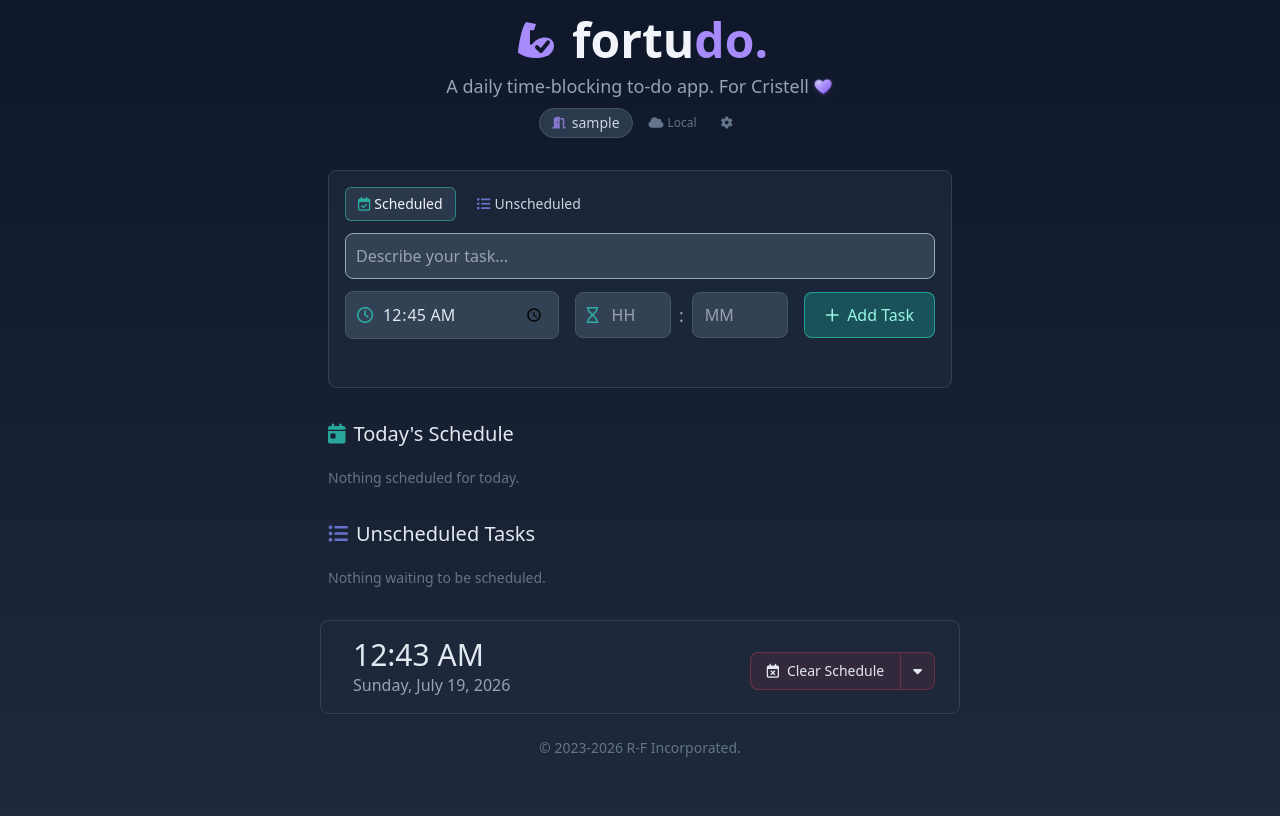
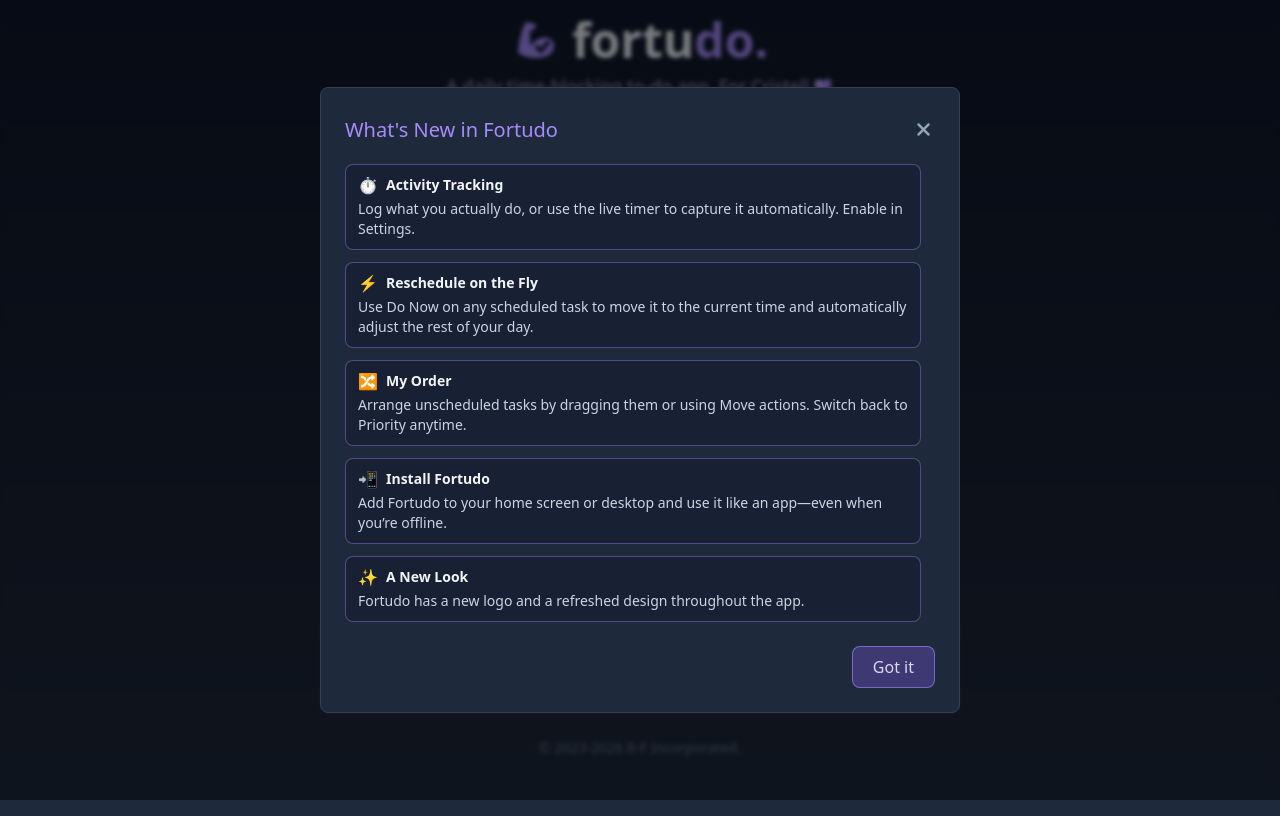
Before and after one commit to iconix/fortudo, a website with bundled scripts: page public/index.html in a window 1280 px wide. Both pictures are taken after typing "Sample" into the empty fields and a click on the button "Enter Room". Built offline with nearby package versions, Linux system fonts and the light colour scheme.

Commit message:
Update release announcement and hide overlap repair (#99)
Refresh and enable the release announcement, polish its presentation, and temporarily hide overlap repair.

```diff
--- a/public/css/custom.css
+++ b/public/css/custom.css
@@ -109,7 +109,47 @@ button:focus-visible {
     background: rgba(148, 163, 184, 0.86);
 }
 
+#custom-alert-modal.custom-alert-modal--wide {
+    -webkit-backdrop-filter: blur(2px);
+    backdrop-filter: blur(2px);
+}
+
+#custom-alert-modal.custom-alert-modal--wide > div {
+    width: min(40rem, calc(100% - 1.5rem));
+    max-width: 40rem;
+}
+
+.whats-new-scroll-area {
+    max-height: min(58vh, 24rem);
+    scrollbar-gutter: stable;
+    scrollbar-width: thin;
+    scrollbar-color: rgba(167, 139, 250, 0.78) rgba(51, 65, 85, 0.35);
+}
+
+.whats-new-scroll-area::-webkit-scrollbar {
+    width: 8px;
+}
+
+.whats-new-scroll-area::-webkit-scrollbar-track {
+    background: rgba(51, 65, 85, 0.35);
+    border-radius: 9999px;
+}
+
+.whats-new-scroll-area::-webkit-scrollbar-thumb {
+    background: rgba(139, 92, 246, 0.72);
+    border-radius: 9999px;
+    border: 2px solid rgba(30, 41, 59, 0.9);
+}
+
+.whats-new-scroll-area::-webkit-scrollbar-thumb:hover {
+    background: rgba(167, 139, 250, 0.9);
+}
+
 @media (min-width: 640px) {
+    .whats-new-scroll-area {
+        max-height: min(65vh, 32rem);
+    }
+
     .settings-scroll-area {
         padding-right: 0.25rem;
     }
--- a/public/js/activities/insights-renderer.js
+++ b/public/js/activities/insights-renderer.js
@@ -4,6 +4,7 @@ import {
     extractDateFromDateTime,
     extractTimeFromDateTime
 } from '../utils.js';
+import { ACTIVITY_OVERLAP_REPAIR_ENABLED } from '../feature-flags.js';
 import { getActivityState, getRunningActivity } from './manager.js';
 import { renderActivities } from './renderer.js';
 import { buildInsightsModel } from './insights-model.js';
@@ -261,13 +262,20 @@ function renderShowMoreButton(hiddenCount) {
     listContainer.append(button);
 }
 
-function renderActivityLogActions(model) {
+function renderActivityLogActions(
+    model,
+    { overlapRepairEnabled = ACTIVITY_OVERLAP_REPAIR_ENABLED } = {}
+) {
     const logContainer = document.getElementById('insights-activity-log');
     if (!logContainer) {
         return;
     }
 
     logContainer.querySelector('[data-activity-log-actions]')?.remove();
+
+    if (!overlapRepairEnabled) {
+        return;
+    }
 
     const hasOverlaps = model.activityLogIssues.some((issue) => issue.type === 'overlap');
     if (!hasOverlaps) {
@@ -305,7 +313,7 @@ function renderActivityLog(model, activityRenderOptions = {}) {
         heading.textContent = 'Activity Log';
     }
 
-    renderActivityLogActions(model);
+    renderActivityLogActions(model, activityRenderOptions);
 
     if (model.activityLog.length === 0) {
         listContainer.innerHTML = `<div class="rounded-lg border border-slate-700 bg-slate-950/60 px-3 py-4 text-sm text-slate-400">
--- a/public/js/app.js
+++ b/public/js/app.js
@@ -88,7 +88,7 @@ import {
     waitForIdleSync
 } from './sync-manager.js';
 import { COUCHDB_URL } from './config.js';
-import { ACTIVITIES_ANNOUNCEMENT_ENABLED } from './feature-flags.js';
+import { WHATS_NEW_ANNOUNCEMENT_ENABLED } from './feature-flags.js';
 import { registerServiceWorker } from './sw-register.js';
 
 /** @type {AbortController|null} */
@@ -164,7 +164,7 @@ async function initAndBootApp(roomCode) {
     syncActivitiesUI(isActivitiesEnabled());
     void (async () => {
         const activitiesEnabled = isActivitiesEnabled();
-        await maybeShowWhatsNew({ announcementEnabled: ACTIVITIES_ANNOUNCEMENT_ENABLED });
+        await maybeShowWhatsNew({ announcementEnabled: WHATS_NEW_ANNOUNCEMENT_ENABLED });
         await maybeShowOnboarding({ activitiesEnabled, signal });
     })();
 
--- a/public/js/feature-flags.js
+++ b/public/js/feature-flags.js
@@ -1,4 +1,5 @@
 /**
  * Static feature flags for release controls that should not be overwritten by deploy config.
  */
-export const ACTIVITIES_ANNOUNCEMENT_ENABLED = false;
+export const WHATS_NEW_ANNOUNCEMENT_ENABLED = true;
+export const ACTIVITY_OVERLAP_REPAIR_ENABLED = false;
--- a/public/js/modal-manager.js
+++ b/public/js/modal-manager.js
@@ -99,11 +99,19 @@ export function hideCustomAlert() {
     resolveCustomAlert = null;
 }
 
-export function showCustomAlert(title, message, theme = 'violet') {
+export function showCustomAlert(
+    title,
+    message,
+    theme = 'violet',
+    actionLabel = 'OK',
+    layout = 'default'
+) {
     if (customAlertTitle && customAlertMessage && customAlertModal && okCustomAlertButton) {
         hideCustomAlert();
+        customAlertModal.classList.toggle('custom-alert-modal--wide', layout === 'wide');
         customAlertTitle.textContent = title;
         renderCustomAlertMessage(message);
+        okCustomAlertButton.textContent = actionLabel;
         setModalTheme(customAlertModal, customAlertTitle, okCustomAlertButton, theme);
         customAlertModal.classList.remove('hidden');
         const handleEscape = (event) => {
--- a/public/js/whats-new.js
+++ b/public/js/whats-new.js
@@ -1,32 +1,39 @@
 import { showCustomAlert } from './modal-manager.js';
 
-export const WHATS_NEW_KEY = 'fortudo-whats-new-activities-v1';
+export const WHATS_NEW_KEY = 'fortudo-whats-new-v1';
 
 const WHATS_NEW_TITLE = "What's New in Fortudo";
 const WHATS_NEW_FEATURES = [
     {
-        title: 'Activity Logging',
-        body: 'Track what you actually do alongside your plan.'
+        emoji: '⏱️',
+        title: 'Activity Tracking',
+        body: 'Log what you actually do, or use the live timer to capture it automatically. Enable in Settings.'
     },
     {
-        title: 'Live Timer',
-        body: 'Start and stop capture with automatic activity logging.'
+        emoji: '⚡',
+        title: 'Reschedule on the Fly',
+        body: 'Use Do Now on any scheduled task to move it to the current time and automatically adjust the rest of your day.'
     },
     {
-        title: 'Insights View',
-        body: 'Compare plan vs actual with timelines and trend day cards.'
+        emoji: '🔀',
+        title: 'My Order',
+        body: 'Arrange unscheduled tasks by dragging them or using Move actions. Switch back to Priority anytime.'
+    },
+    {
+        emoji: '📲',
+        title: 'Install Fortudo',
+        body: 'Add Fortudo to your home screen or desktop and use it like an app—even when you’re offline.'
+    },
+    {
+        emoji: '✨',
+        title: 'A New Look',
+        body: 'Fortudo has a new logo and a refreshed design throughout the app.'
     }
 ];
 
 function createWhatsNewMessage() {
     const container = document.createElement('div');
-    container.className = 'space-y-4';
-
-    const intro = document.createElement('p');
-    intro.dataset.whatsNewIntro = 'true';
-    intro.className = 'text-sm leading-6 text-slate-300';
-    intro.textContent = 'Activities are ready to try. Here is what changed:';
-    container.appendChild(intro);
+    container.className = 'whats-new-scroll-area overflow-y-auto pr-1';
 
     const list = document.createElement('ul');
     list.className = 'space-y-3';
@@ -34,14 +41,24 @@ function createWhatsNewMessage() {
     WHATS_NEW_FEATURES.forEach((feature) => {
         const item = document.createElement('li');
         item.dataset.whatsNewFeature = 'true';
-        item.className = 'rounded-lg border border-sky-400/20 bg-slate-900/40 px-3 py-2.5 text-sm';
+        item.className =
+            'rounded-lg border border-violet-400/40 bg-slate-900/40 px-3 py-2.5 text-sm';
 
         const title = document.createElement('div');
-        title.className = 'font-semibold text-slate-100';
-        title.textContent = feature.title;
+        title.className = 'flex items-center gap-2 font-semibold text-slate-100';
+
+        const emoji = document.createElement('span');
+        emoji.dataset.whatsNewFeatureEmoji = 'true';
+        emoji.className = 'shrink-0 text-base leading-none';
+        emoji.setAttribute('aria-hidden', 'true');
+        emoji.textContent = feature.emoji;
+
+        const titleText = document.createElement('span');
+        titleText.textContent = feature.title;
+        title.append(emoji, titleText);
 
         const body = document.createElement('div');
-        body.className = 'mt-1 leading-5 text-slate-400';
+        body.className = 'mt-1 leading-5 text-slate-300';
         body.textContent = feature.body;
 
         item.append(title, body);
@@ -53,7 +70,7 @@ function createWhatsNewMessage() {
 }
 
 /**
- * Shows the one-time Activities announcement for this browser.
+ * Shows the one-time release announcement for this browser.
  * @param {{ announcementEnabled?: boolean, showAlert?: Function }} [options]
  */
 export async function maybeShowWhatsNew({
@@ -68,7 +85,9 @@ export async function maybeShowWhatsNew({
         return;
     }
 
-    await Promise.resolve(showAlert(WHATS_NEW_TITLE, createWhatsNewMessage(), 'sky'));
+    await Promise.resolve(
+        showAlert(WHATS_NEW_TITLE, createWhatsNewMessage(), 'violet', 'Got it', 'wide')
+    );
 
     if (typeof localStorage !== 'undefined') {
         localStorage.setItem(WHATS_NEW_KEY, 'dismissed');
--- a/public/sw-precache.js
+++ b/public/sw-precache.js
@@ -1,5 +1,5 @@
 // GENERATED by scripts/generate-sw-precache.mjs — do not edit.
-const PRECACHE_VERSION = '082119eb9f4f';
+const PRECACHE_VERSION = 'aaaee5d54311';
 const PRECACHE_URLS = [
     "/",
     "/css/custom.css",
--- a/public/sw.js
+++ b/public/sw.js
@@ -3,7 +3,7 @@
    The stamp line below is rewritten by that script so this file's bytes
    change on every deploy (update detection). */
 /* global PRECACHE_VERSION, PRECACHE_URLS */
-// precache-version: 082119eb9f4f
+// precache-version: aaaee5d54311
 importScripts('sw-precache.js');
 
 const CACHE_NAME = `fortudo-shell-${PRECACHE_VERSION}`;
```
Also changed, not shown: __tests__/activity-insights-renderer.test.js (+33 -3 lines), __tests__/app.test.js (+13 -1 lines), __tests__/brand-system.test.js (+7 -4 lines), __tests__/custom-css.test.js (+32 -0 lines), __tests__/modal-manager.test.js (+20 -0 lines), __tests__/whats-new.test.js (+55 -11 lines), 1 other file.
